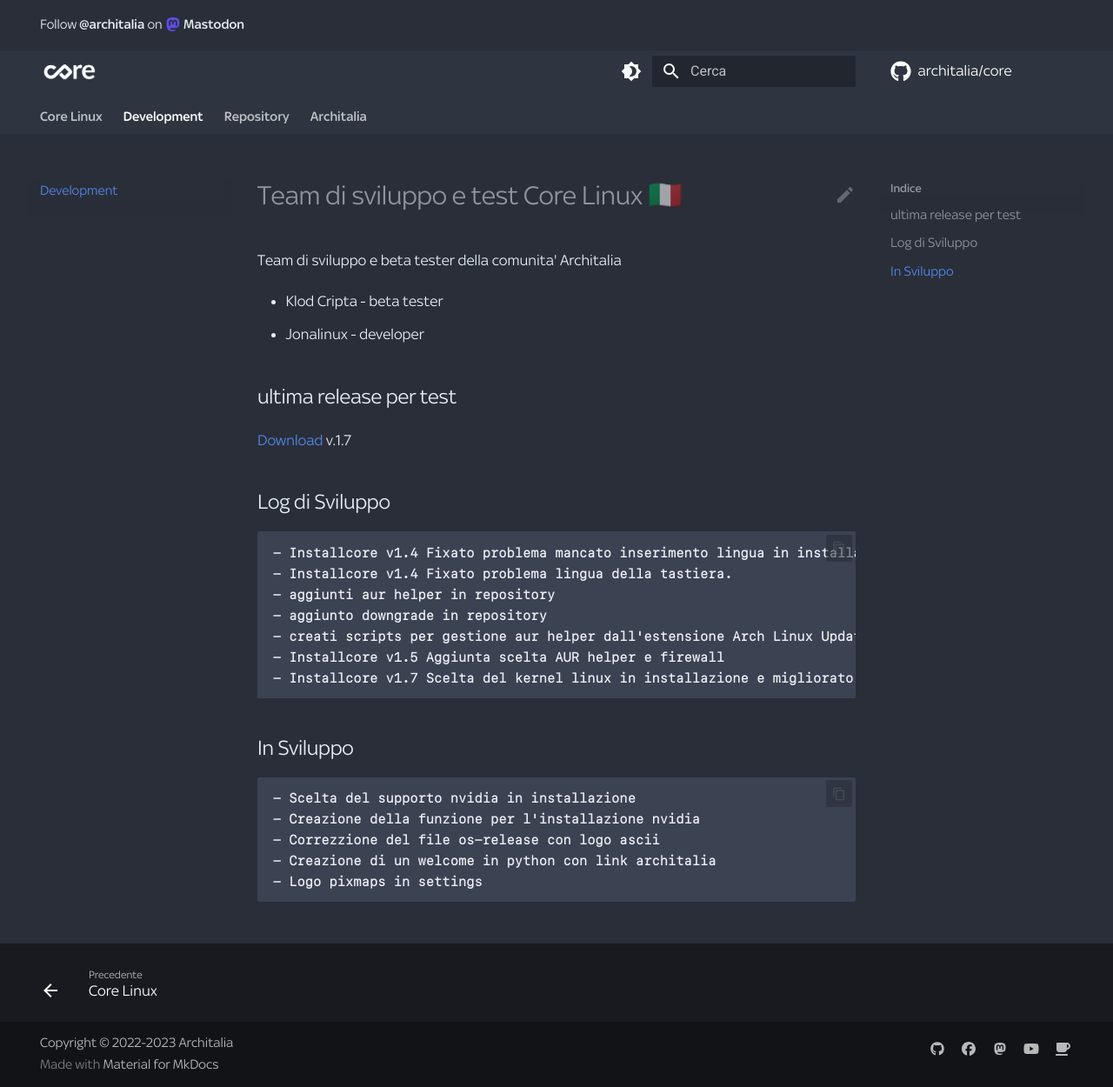
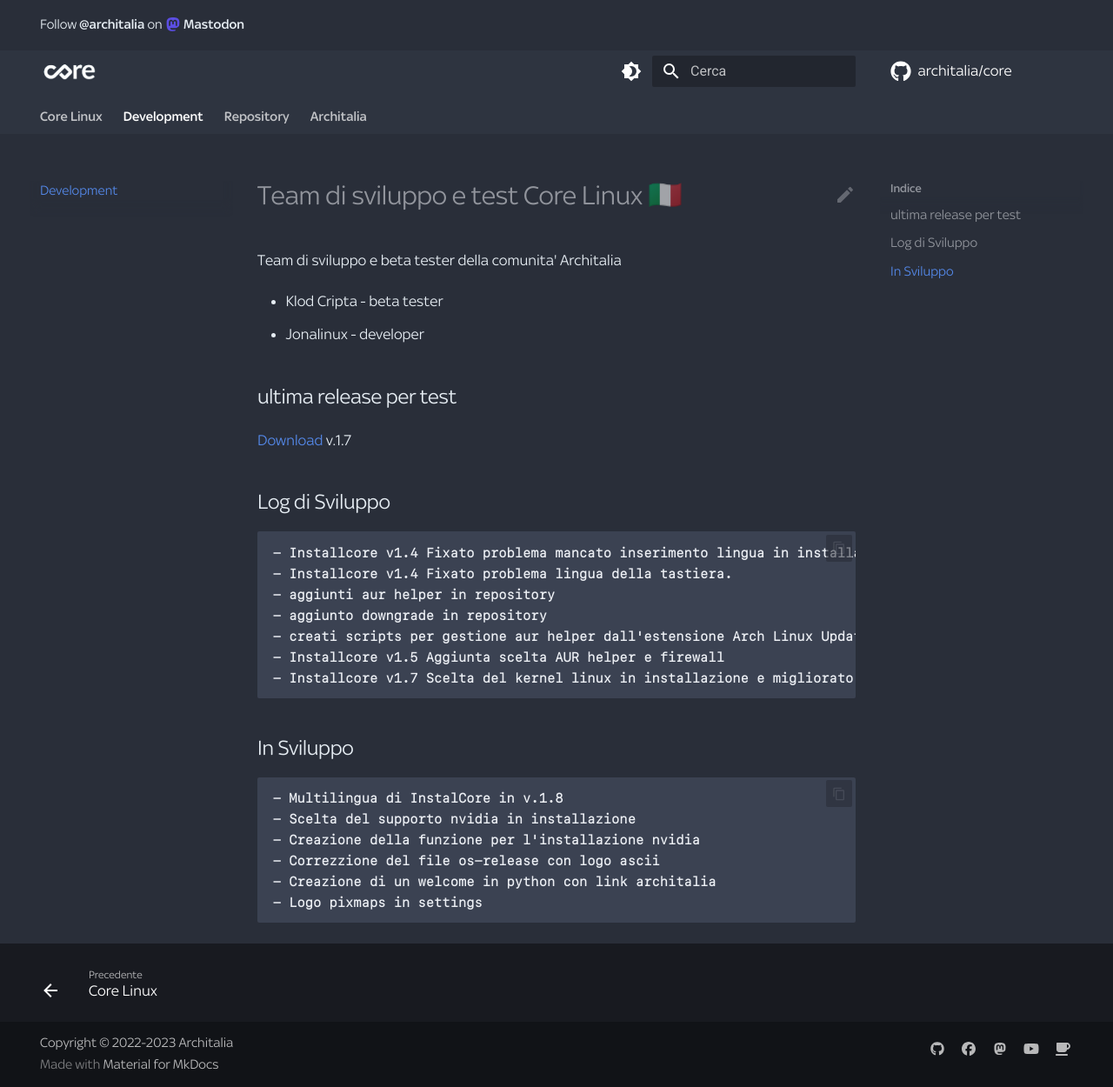
Before and after one commit to ArchItalia/core, an MkDocs documentation site: the page built from docs/dev.md, in a window 1280 px wide and 1250 px high. Shown: the whole window at 87% size. Built offline with MkDocs 1.6.1 and Material for MkDocs 9.7.7, drawn with Linux system fonts in a browser that asks for light colours; some web fonts are replaced; comment, search, counter and statistics services are not loaded; the version menu is left out.

Commit message:
Update dev.md

````diff
--- a/docs/dev.md
+++ b/docs/dev.md
@@ -22,6 +22,7 @@ Team di sviluppo e beta tester della comunita' Architalia
 ## In Sviluppo
 
 ```
+- Multilingua di InstalCore in v.1.8
 - Scelta del supporto nvidia in installazione
 - Creazione della funzione per l'installazione nvidia
 - Correzzione del file os-release con logo ascii
````
